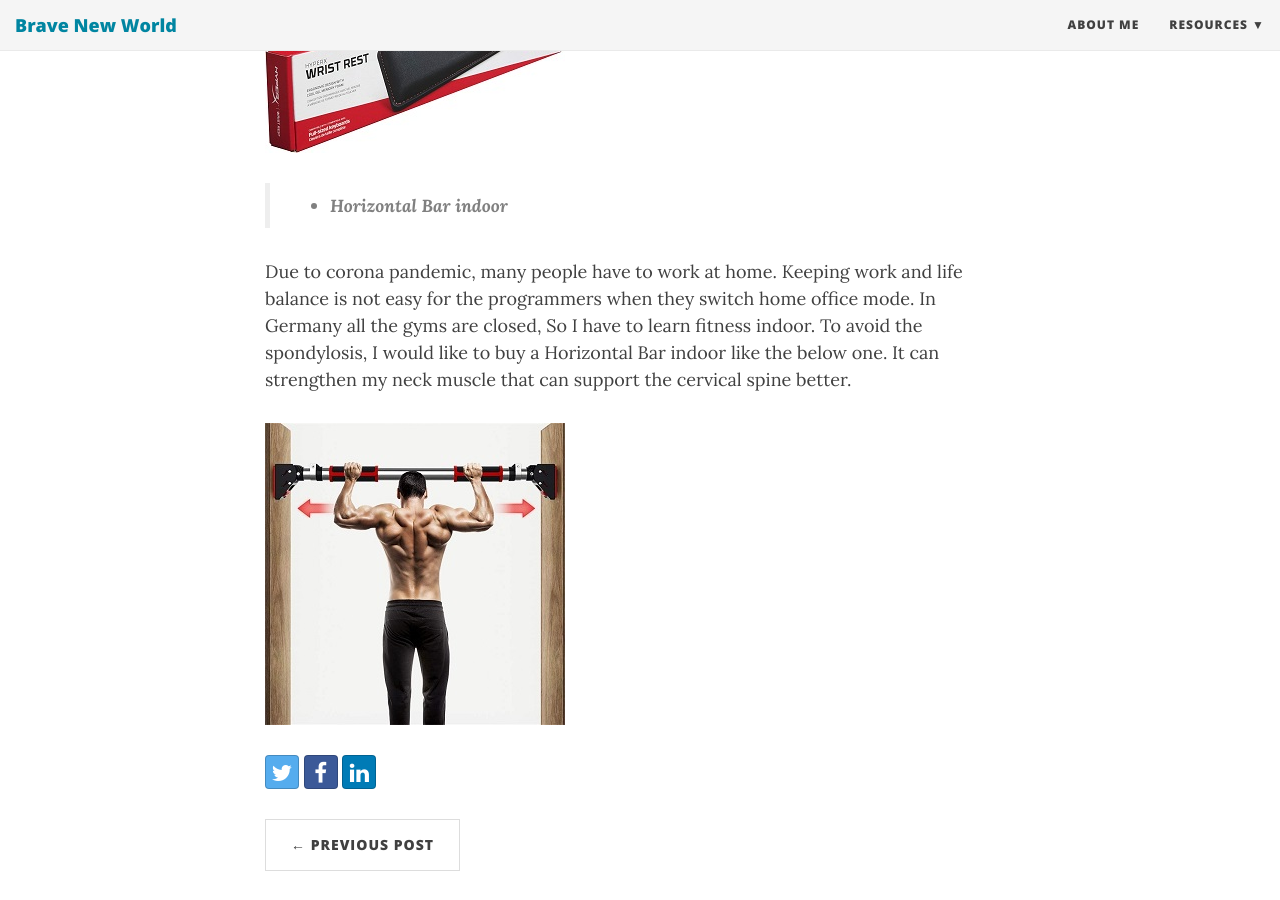
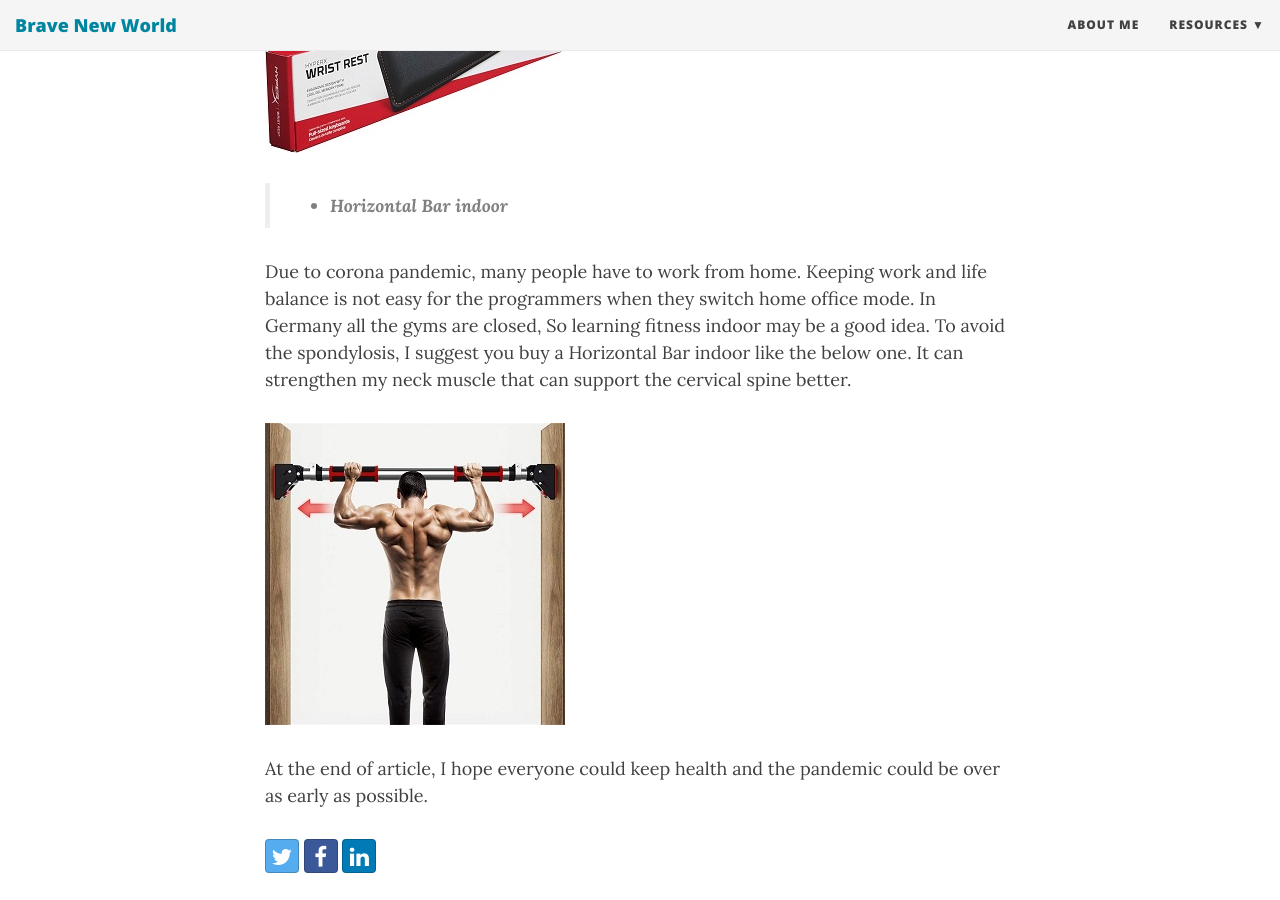
Before and after one commit to hanyang1986/hanyang1986.github.io, a Jekyll site: the page built from _posts/2021-04-09-Sharp-tools-make-good-work.md, in a window 1280 px wide and 900 px high, scrolled down 1788 px. Built offline with Jekyll 4.4.1, drawn with Linux system fonts in a browser that asks for light colours; nearby versions of some CDN libraries; some of the changed text lies outside the part shown.

Commit message:
finished

```diff
--- a/_posts/2021-04-09-Sharp-tools-make-good-work.md
+++ b/_posts/2021-04-09-Sharp-tools-make-good-work.md
@@ -27,6 +27,8 @@
 
 > - **Horizontal Bar indoor**
 
-Due to corona pandemic, many people have to work at home. Keeping work and life balance is not easy for the programmers when they switch home office mode. In Germany all the gyms are closed, So I have to learn fitness indoor. To avoid the spondylosis, I would like to buy a Horizontal Bar indoor like the below one. It can strengthen my neck muscle that can support the cervical spine better.
+Due to corona pandemic, many people have to work from home. Keeping work and life balance is not easy for the programmers when they switch home office mode. In Germany all the gyms are closed, So learning fitness indoor may be a good idea. To avoid the spondylosis, I suggest you  buy a Horizontal Bar indoor like the below one. It can strengthen my neck muscle that can support the cervical spine better.
 
 ![Horizontal Bar indoor](/img/Horizontal_Bar.jpg)
+
+At the end of article, I hope everyone could keep health and the pandemic could be over as early as possible.
```
Also changed, not shown: other parts of _posts/2021-04-09-Sharp-tools-make-good-work.md (+1 -1 lines).
